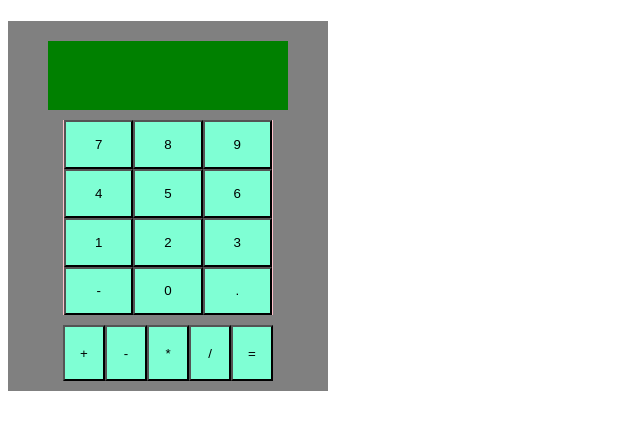
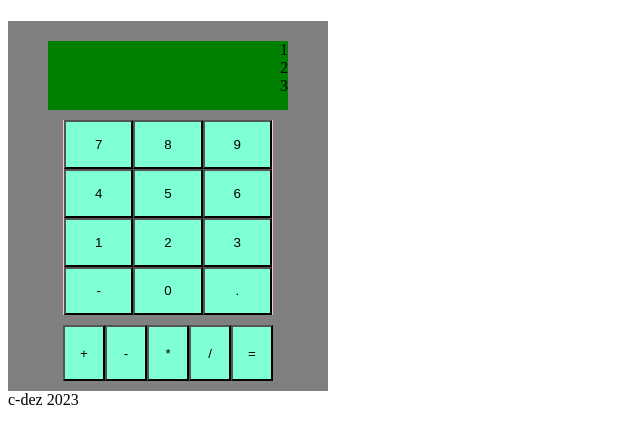
Before and after one commit to c-dez/odin-calculator, a plain HTML site: page index.html in a window 1280 px wide. Shown: the part 59-502 px from the top of the page, without its empty margins (0-640 px from the left). Drawn offline with Linux system fonts and the light colour scheme.

Commit message:
added display test

```diff
--- a/app.js
+++ b/app.js
@@ -1,6 +1,7 @@
 
-const display = document.querySelector('#display .display1');
+const display1 = document.querySelector('#display .display1');
 const display2 = document.querySelector('#display .display2');
+const resultado = document.querySelector('#display .resultado');
 const numbersGrid = document.querySelector('#numbersGrid');
 const operatorsGrid = document.querySelector('#operatorsGrid');
 
@@ -44,3 +45,8 @@
         btn.classList = `btn${i}`;
 }
 }
+
+//display test
+display1.textContent ='1'
+display2.textContent ='2'
+resultado.textContent = '3'
--- a/index.html
+++ b/index.html
@@ -20,6 +20,6 @@
         <div id="operatorsGrid"></div>
     </div>
     <script src="./app.js"></script>
-  <div  ></div>
+    <footer>c-dez 2023</footer>
 </body>
 </html>
```
